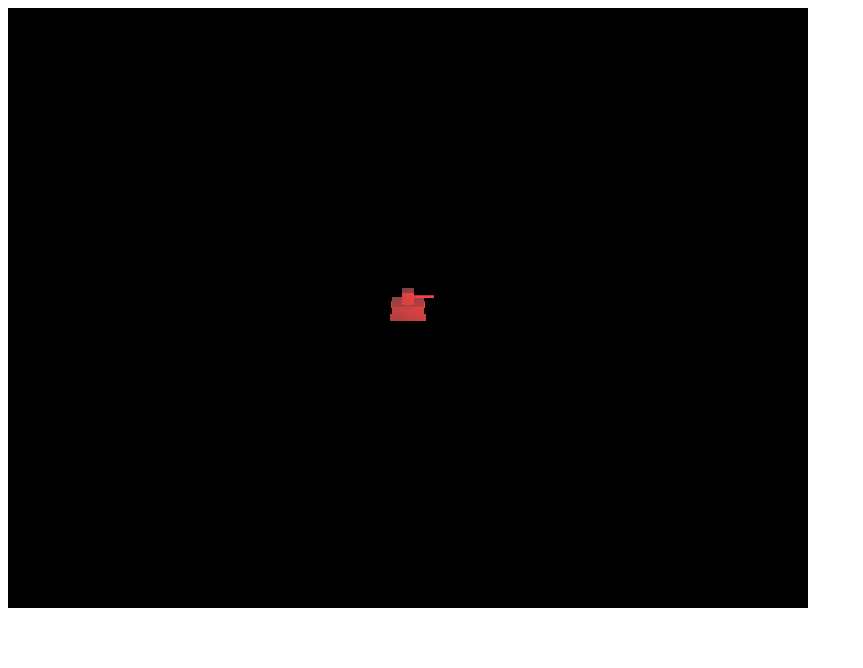
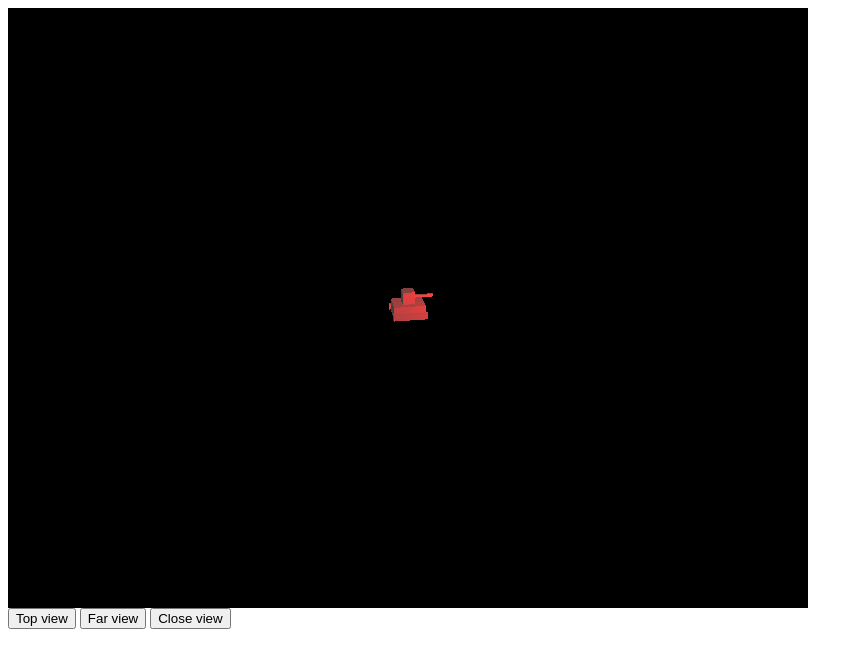
Before and after one commit to damonsmith/js-ballistics-3d, a plain HTML site: page index.html in a window 1280 px wide. Shown: the whole page, without its empty margins (0-863 px from the left). Drawn offline with Linux system fonts and the light colour scheme.

Commit message:
added camera view buttons

```diff
--- a/index.html
+++ b/index.html
@@ -14,5 +14,8 @@
 </head>
 <body>
 <div id="container"></div>
+<button onclick="world.setView('top')">Top view</button>
+<button onclick="world.setView('far')">Far view</button>
+<button onclick="world.setView('near')">Close view</button>
 </body>
 </html>
--- a/js/site/World.js
+++ b/js/site/World.js
@@ -7,14 +7,20 @@ function World() {
 
     this.scene = new THREE.Scene();
 
+    this.fixedViews = {
+    		top: [0,50,0],
+    		far: [-20, 50, 120],
+    		near: [-10, 10, 12]
+    };
+
     this.camera = new THREE.PerspectiveCamera(
         40,             // Field of view
         800 / 600,      // Aspect ratio
         0.1,            // Near plane
         10000           // Far plane
     );
-    this.camera.position.set( 0, 50, 120 );
-    this.camera.lookAt( this.scene.position );
+
+    this.setView("far");
 
     this.objects = [];
 
@@ -63,6 +69,12 @@ World.prototype.removeObject = function(object) {
     }
 };
 
+World.prototype.setView = function(name) {
+	var view = this.fixedViews[name];
+	this.camera.position.set( view[0], view[1], view[2] );
+	this.camera.lookAt( this.scene.position );
+};
+
 //Global functions:
 World.create = function() {
 	window.addEventListener("load", function() {
```
